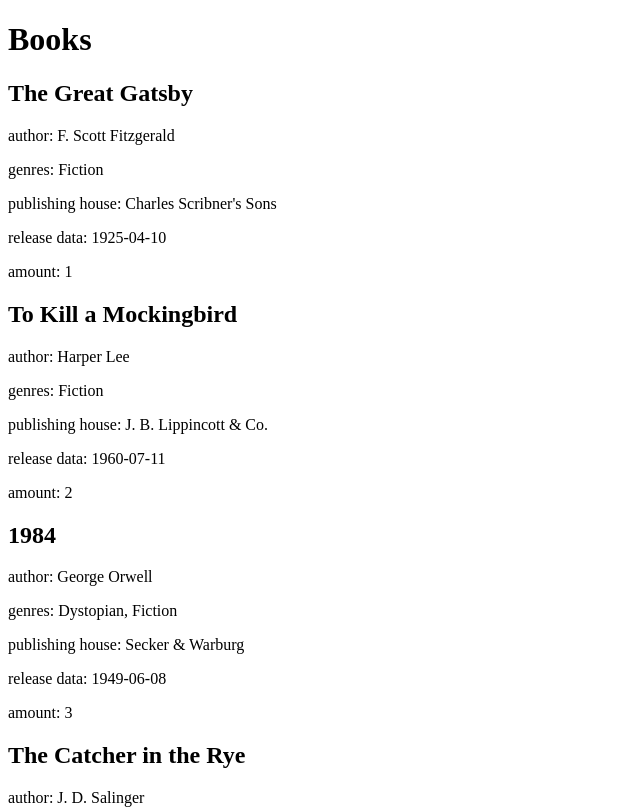
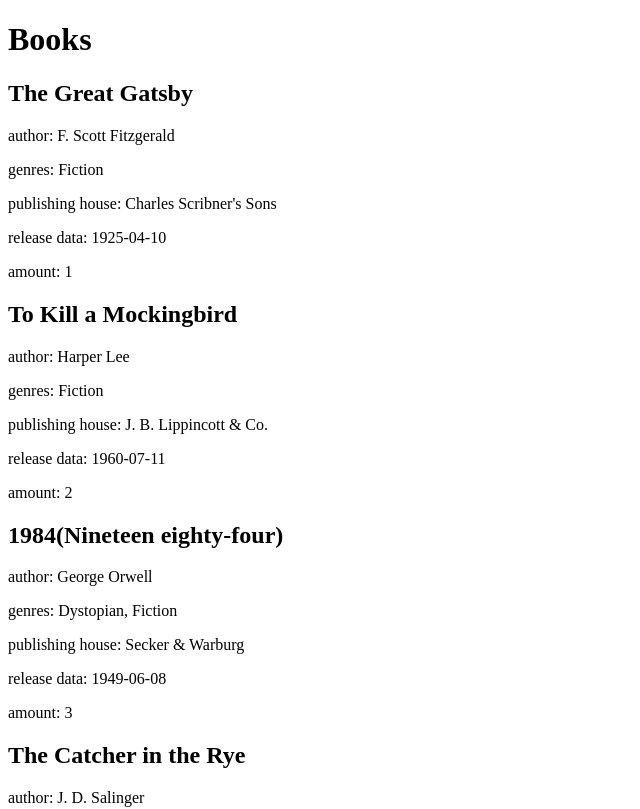
Before and after one commit to lukasmiljic/Internship-14-Knjiznica, a React (Vite) app: page / in a window 1280 px wide. Shown: the top 809 px of the page, without its empty margins (0-640 px from the left). Built offline with nearby package versions, Linux system fonts and the light colour scheme.

Commit message:
added cover art images

```diff
--- a/src/bookData.js
+++ b/src/bookData.js
@@ -1,11 +1,12 @@
-import { v4 as uuidv4 } from 'uuid';
+import { v4 as uuidv4 } from "uuid";
 
 const books = [
   {
     UUID: uuidv4(),
     Title: "The Great Gatsby",
     Author: "F. Scott Fitzgerald",
-    CoverArt: "gatsby.jpg",
+    CoverArt:
+      "https://upload.wikimedia.org/wikipedia/commons/thumb/7/7a/The_Great_Gatsby_Cover_1925_Retouched.jpg/330px-The_Great_Gatsby_Cover_1925_Retouched.jpg",
     PublishingHouse: "Charles Scribner's Sons",
     ReleaseDate: "1925-04-10",
     Genre: ["Fiction"],
@@ -15,7 +16,8 @@
     UUID: uuidv4(),
     Title: "To Kill a Mockingbird",
     Author: "Harper Lee",
-    CoverArt: "mockingbird.jpg",
+    CoverArt:
+      "https://upload.wikimedia.org/wikipedia/commons/thumb/4/4f/To_Kill_a_Mockingbird_%28first_edition_cover%29.jpg/330px-To_Kill_a_Mockingbird_%28first_edition_cover%29.jpg",
     PublishingHouse: "J. B. Lippincott & Co.",
     ReleaseDate: "1960-07-11",
     Genre: ["Fiction"],
@@ -23,9 +25,10 @@
   },
   {
     UUID: uuidv4(),
-    Title: "1984",
+    Title:
+      "1984(Nineteen eighty-four)",
     Author: "George Orwell",
-    CoverArt: "1984.jpg",
+    CoverArt: "https://upload.wikimedia.org/wikipedia/en/5/51/1984_first_edition_cover.jpg",
     PublishingHouse: "Secker & Warburg",
     ReleaseDate: "1949-06-08",
     Genre: ["Dystopian", "Fiction"],
@@ -35,7 +38,8 @@
     UUID: uuidv4(),
     Title: "The Catcher in the Rye",
     Author: "J. D. Salinger",
-    CoverArt: "catcher.jpg",
+    CoverArt:
+      "https://upload.wikimedia.org/wikipedia/commons/thumb/8/89/The_Catcher_in_the_Rye_%281951%2C_first_edition_cover%29.jpg/330px-The_Catcher_in_the_Rye_%281951%2C_first_edition_cover%29.jpg",
     PublishingHouse: "Little, Brown and Company",
     ReleaseDate: "1951-07-16",
     Genre: ["Fiction"],
@@ -45,7 +49,7 @@
     UUID: uuidv4(),
     Title: "Pride and Prejudice",
     Author: "Jane Austen",
-    CoverArt: "pride.jpg",
+    CoverArt: "https://www.gutenberg.org/files/1342/1342-h/images/cover.jpg",
     PublishingHouse: "T. Egerton, Whitehall",
     ReleaseDate: "1813-01-28",
     Genre: ["Romance", "Fiction"],
@@ -55,7 +59,8 @@
     UUID: uuidv4(),
     Title: "Harry Potter and the Philosopher's Stone",
     Author: "J.K. Rowling",
-    CoverArt: "harry_potter.jpg",
+    CoverArt:
+      "https://upload.wikimedia.org/wikipedia/en/6/6b/Harry_Potter_and_the_Philosopher%27s_Stone_Book_Cover.jpg",
     PublishingHouse: "Bloomsbury",
     ReleaseDate: "1997-06-26",
     Genre: ["Fantasy", "Fiction"],
@@ -65,7 +70,8 @@
     UUID: uuidv4(),
     Title: "The Lord of the Rings",
     Author: "J.R.R. Tolkien",
-    CoverArt: "lotr.jpg",
+    CoverArt:
+      "https://upload.wikimedia.org/wikipedia/en/e/e9/First_Single_Volume_Edition_of_The_Lord_of_the_Rings.gif",
     PublishingHouse: "Allen & Unwin",
     ReleaseDate: "1954-07-29",
     Genre: ["Fantasy"],
@@ -75,7 +81,8 @@
     UUID: uuidv4(),
     Title: "The Hobbit",
     Author: "J.R.R. Tolkien",
-    CoverArt: "hobbit.jpg",
+    CoverArt:
+      "https://upload.wikimedia.org/wikipedia/en/4/4a/TheHobbit_FirstEdition.jpg",
     PublishingHouse: "Allen & Unwin",
     ReleaseDate: "1937-09-21",
     Genre: ["Fantasy"],
@@ -85,7 +92,8 @@
     UUID: uuidv4(),
     Title: "The Chronicles of Narnia: The Lion, the Witch and the Wardrobe",
     Author: "C.S. Lewis",
-    CoverArt: "narnia.jpg",
+    CoverArt:
+      "https://upload.wikimedia.org/wikipedia/en/c/cb/The_Chronicles_of_Narnia_box_set_cover.jpg",
     PublishingHouse: "Geoffrey Bles",
     ReleaseDate: "1950-10-16",
     Genre: ["Fantasy"],
@@ -95,7 +103,7 @@
     UUID: uuidv4(),
     Title: "The Da Vinci Code",
     Author: "Dan Brown",
-    CoverArt: "davinci.jpg",
+    CoverArt: "https://upload.wikimedia.org/wikipedia/en/6/6b/DaVinciCode.jpg",
     PublishingHouse: "Doubleday",
     ReleaseDate: "2003-03-18",
     Genre: ["Mystery", "Thriller"],
@@ -105,7 +113,8 @@
     UUID: uuidv4(),
     Title: "Les Misérables",
     Author: "Victor Hugo",
-    CoverArt: "les_miserables.jpg",
+    CoverArt:
+      "https://images-na.ssl-images-amazon.com/images/S/compressed.photo.goodreads.com/books/1411852091i/24280.jpg",
     PublishingHouse: "A. Lacroix, Verboeckhoven & Cie.",
     ReleaseDate: "1862-03-04",
     Genre: ["Historical", "Fiction"],
@@ -115,7 +124,8 @@
     UUID: uuidv4(),
     Title: "Der Steppenwolf",
     Author: "Hermann Hesse",
-    CoverArt: "steppenwolf.jpg",
+    CoverArt:
+      "https://upload.wikimedia.org/wikipedia/commons/thumb/9/93/Hermann_Hesse_Der_Steppenwolf_1927.jpg/330px-Hermann_Hesse_Der_Steppenwolf_1927.jpg",
     PublishingHouse: "S. Fischer Verlag",
     ReleaseDate: "1927-10-05",
     Genre: ["Philosophical", "Fiction"],
@@ -125,7 +135,8 @@
     UUID: uuidv4(),
     Title: "Il nome della rosa",
     Author: "Umberto Eco",
-    CoverArt: "nome_della_rosa.jpg",
+    CoverArt:
+      "https://upload.wikimedia.org/wikipedia/en/e/eb/The_Name_of_the_Rose.jpg",
     PublishingHouse: "Bompiani",
     ReleaseDate: "1980-10-16",
     Genre: ["Historical", "Mystery"],
@@ -135,7 +146,8 @@
     UUID: uuidv4(),
     Title: "Les Trois Mousquetaires",
     Author: "Alexandre Dumas",
-    CoverArt: "trois_mousquetaires.jpg",
+    CoverArt:
+      "https://www.ecoledesloisirs.fr/sites/default/files/styles/couverture_livre/public/couverture/9782211238397.jpg?itok=PCiOYiQx",
     PublishingHouse: "Baudry",
     ReleaseDate: "1844-03-14",
     Genre: ["Historical", "Adventure"],
@@ -145,7 +157,8 @@
     UUID: uuidv4(),
     Title: "Der Process",
     Author: "Franz Kafka",
-    CoverArt: "der_process.jpg",
+    CoverArt:
+      "https://upload.wikimedia.org/wikipedia/commons/8/87/Kafka_Der_Prozess_1925.jpg",
     PublishingHouse: "Kurt Wolff Verlag",
     ReleaseDate: "1925-04-26",
     Genre: ["Existential", "Fiction"],
@@ -155,7 +168,8 @@
     UUID: uuidv4(),
     Title: "I Promessi Sposi",
     Author: "Alessandro Manzoni",
-    CoverArt: "promessi_sposi.jpg",
+    CoverArt:
+      "https://upload.wikimedia.org/wikipedia/commons/thumb/7/72/Frontispiece_promessi_sposi.jpg/347px-Frontispiece_promessi_sposi.jpg",
     PublishingHouse: "Stamperia di Paolo Andrea Molina",
     ReleaseDate: "1827-07-15",
     Genre: ["Historical", "Romance"],
@@ -165,7 +179,8 @@
     UUID: uuidv4(),
     Title: "Gospoda Glembajevi",
     Author: "Miroslav Krleža",
-    CoverArt: "glembajevi.jpg",
+    CoverArt:
+      "https://upload.wikimedia.org/wikipedia/hr/0/08/Gospoda_glembajevi.jpg",
     PublishingHouse: "Zora",
     ReleaseDate: "1928-12-01",
     Genre: ["Drama"],
@@ -175,7 +190,7 @@
     UUID: uuidv4(),
     Title: "Le Petit Prince",
     Author: "Antoine de Saint-Exupéry",
-    CoverArt: "petit_prince.jpg",
+    CoverArt: "https://upload.wikimedia.org/wikipedia/en/0/05/Littleprince.JPG",
     PublishingHouse: "Reynal & Hitchcock",
     ReleaseDate: "1943-04-06",
     Genre: ["Philosophical", "Fiction"],
```
